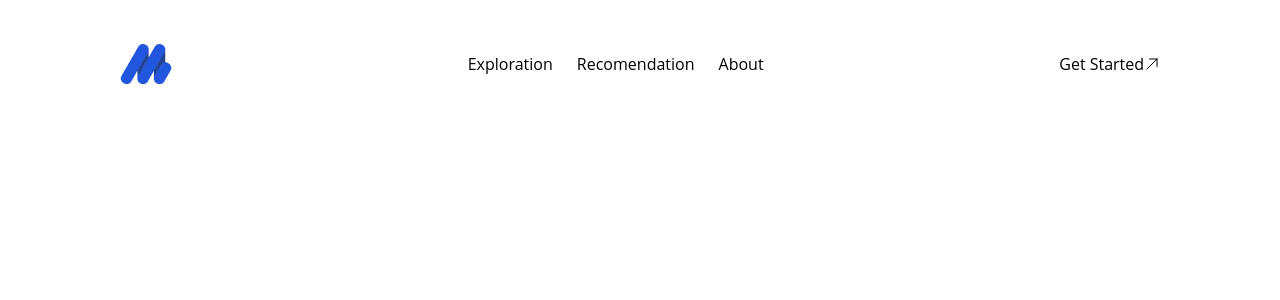
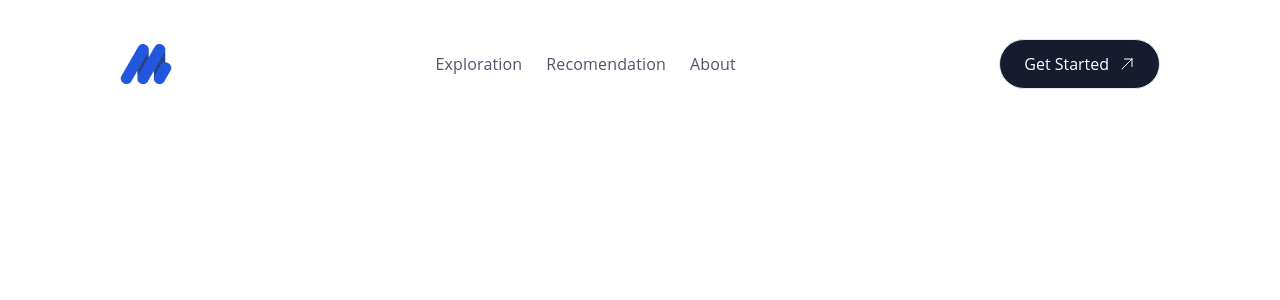
Before and after one commit to DisfriGus/Iofest, a React (Create React App) app: page / in a window 1280 px wide. Shown: the top 300 px of the page. Built offline with nearby package versions, Linux system fonts and the light colour scheme.

Commit message:
features/navbar

```diff
--- a/src/Component/Navbar/Navbar.jsx
+++ b/src/Component/Navbar/Navbar.jsx
@@ -11,12 +11,12 @@ const Navbar = () => {
             </Link>
         </div>
         <ul className='flex gap-6'>
-            <Link to='/Exploration'>Exploration</Link>
-            <Link to='/Recomendation'>Recomendation</Link>
-            <Link to='/About'>About</Link>
+            <Link to='/Exploration' className='subtitle1 text-[#4E5568] font-normal hover:text-[#2257DF]'>Exploration</Link>
+            <Link to='/Recomendation' className='subtitle1 text-[#4E5568] font-normal hover:text-[#2257DF]'>Recomendation</Link>
+            <Link to='/About' className='subtitle1 text-[#4E5568] font-normal hover:text-[#2257DF]'>About</Link>
         </ul>
         <div>
-            <button className='flex items-center'>Get Started <HiOutlineArrowUpRight/></button>
+            <button className='flex items-center gap-[10px] px-6 py-3 border bg-[#161C2D] text-white rounded-[27px]'>Get Started <HiOutlineArrowUpRight/></button>
         </div>
     </div>
   )
```
